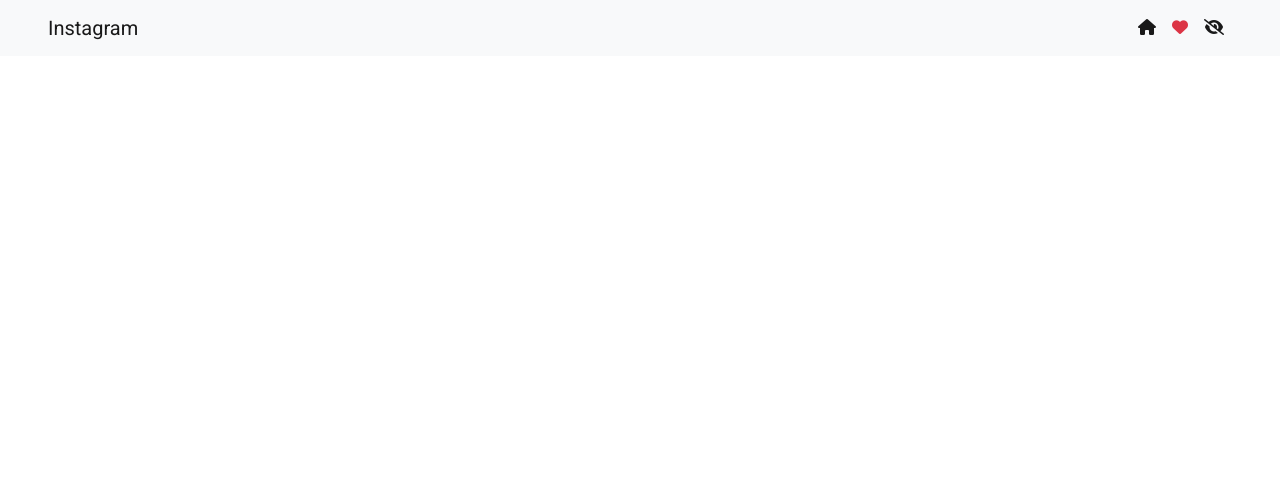
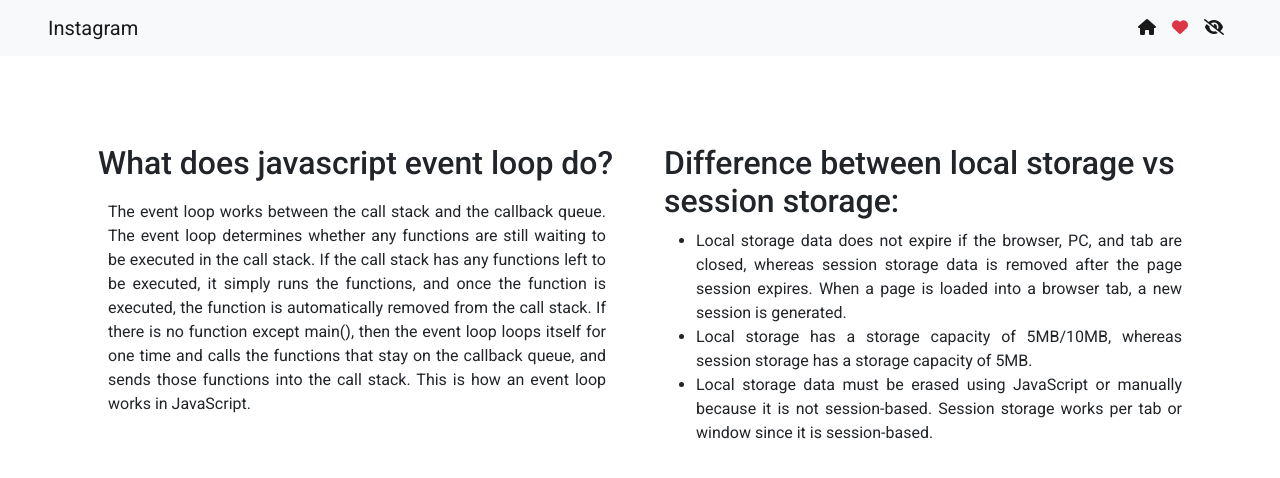
Before and after one commit to Samira-Shajahan-Borsha/insta-gram, a plain HTML site: page index.html in a window 1280 px wide. Drawn offline with nearby package versions, Linux system fonts and the light colour scheme; no server answers.

Commit message:
two ques ans added

```diff
--- a/index.html
+++ b/index.html
@@ -1,5 +1,6 @@
 <!DOCTYPE html>
 <html lang="en">
+
 <head>
     <meta charset="UTF-8" />
     <meta http-equiv="X-UA-Compatible" content="IE=edge" />
@@ -7,49 +8,28 @@
     <title>Instagram</title>
     <link rel="stylesheet" href="./css/style.css" />
     <!-- Latest compiled and minified CSS -->
-        <link
-            href="https://cdn.jsdelivr.net/npm/bootstrap@5.1.3/dist/css/bootstrap.min.css"
-            rel="stylesheet"
-            integrity="sha384-1BmE4kWBq78iYhFldvKuhfTAU6auU8tT94WrHftjDbrCEXSU1oBoqyl2QvZ6jIW3"
-            crossorigin="anonymous"
-        />
+    <link href="https://cdn.jsdelivr.net/npm/bootstrap@5.1.3/dist/css/bootstrap.min.css" rel="stylesheet"
+        integrity="sha384-1BmE4kWBq78iYhFldvKuhfTAU6auU8tT94WrHftjDbrCEXSU1oBoqyl2QvZ6jIW3" crossorigin="anonymous" />
 
     <!-- google Montserrat  font  -->
     <link rel="preconnect" href="https://fonts.googleapis.com" />
     <link rel="preconnect" href="https://fonts.gstatic.com" crossorigin />
-        <link
-            href="https://fonts.googleapis.com/css2?family=Montserrat:wght@300;400;500&display=swap"
-            rel="stylesheet"
-        />
-        <link
-            rel="stylesheet"
-            href="https://cdnjs.cloudflare.com/ajax/libs/font-awesome/6.0.0/css/all.min.css"
+    <link href="https://fonts.googleapis.com/css2?family=Montserrat:wght@300;400;500&display=swap" rel="stylesheet" />
+    <link rel="stylesheet" href="https://cdnjs.cloudflare.com/ajax/libs/font-awesome/6.0.0/css/all.min.css"
         integrity="sha512-9usAa10IRO0HhonpyAIVpjrylPvoDwiPUiKdWk5t3PyolY1cOd4DSE0Ga+ri4AuTroPR5aQvXU9xC6qOPnzFeg=="
-            crossorigin="anonymous"
-            referrerpolicy="no-referrer"
-        />
+        crossorigin="anonymous" referrerpolicy="no-referrer" />
 </head>
 
 <body>
     <header>
         <nav class="navbar navbar-expand-lg navbar-light bg-light px-5">
             <a class="navbar-brand" href="#">Instagram</a>
-                <button
-                    class="navbar-toggler"
-                    type="button"
-                    data-toggle="collapse"
-                    data-target="#navbarSupportedContent"
-                    aria-controls="navbarSupportedContent"
-                    aria-expanded="false"
-                    aria-label="Toggle navigation"
-                >
+            <button class="navbar-toggler" type="button" data-toggle="collapse" data-target="#navbarSupportedContent"
+                aria-controls="navbarSupportedContent" aria-expanded="false" aria-label="Toggle navigation">
                 <span class="navbar-toggler-icon"></span>
             </button>
 
-                <div
-                    class="collapse navbar-collapse justify-content-end"
-                    id="navbarSupportedContent"
-                >
+            <div class="collapse navbar-collapse justify-content-end" id="navbarSupportedContent">
                 <ul class="navbar-nav mr-auto">
                     <li class="nav-link active" role="button" onclick="switchTab( 'posts' )">
                         <i class="fa-solid fa-house"></i>
@@ -81,11 +61,44 @@
             <div id="reportedPost">
 
             </div>
+        </div><br><br><br>
+        <section class="container mx-auto" id="ques-answer">
+            <div class="row row-cols-1 row-cols-md-2 g-3 g-md-5">
+                <div class="col">
+                    <h2>What does javascript event loop do?</h2>
+                    <p style="text-align: justify; padding: 10px;">The event loop works between the call stack and the
+                        callback queue. The event loop determines whether any functions are still waiting to be executed in
+                        the call stack. If the call stack has any functions left to be executed, it simply runs the
+                        functions, and once the function is executed, the function is automatically removed from the call
+                        stack. If there is no function except main(), then the event loop loops itself for one time and
+                        calls the functions that stay on the callback queue, and sends those functions into the call stack.
+                        This is how an event loop works in JavaScript.</p>
                 </div>
+                <div class="col">
+                    <h2>Difference between local storage vs session storage: </h2>
+                    <ul>
+                        <li style="text-align: justify;">Local storage data does not expire if the browser, PC, and tab are
+                            closed, whereas session
+                            storage data is removed after the page session expires. When a page is loaded into a browser
+                            tab, a new session is generated.</li>
+                        <li style="text-align: justify;">Local storage has a storage capacity of 5MB/10MB, whereas session
+                            storage has a storage capacity
+                            of 5MB.</li>
+                        <li style="text-align: justify;">Local storage data must be erased using JavaScript or manually
+                            because it is not session-based.
+                            Session
+                            storage works per tab or window since it is session-based.</li>
+                    </ul>
+                </div>
+            </div>
+        </section>
     </main>
+
+
     <footer></footer>
 
     <!-- add javascript  file  -->
     <script src="./js/app.js"></script>
 </body>
+
 </html>
--- a/js/app.js
+++ b/js/app.js
@@ -33,16 +33,19 @@ const displayContent = (text) => {
 const switchTab = (id) => {
   if (id === "posts") {
     document.getElementById("posts").style.display = "grid";
+    document.getElementById('ques-answer').style.display = 'block';
     document.getElementById("liked").style.display = "none";
     document.getElementById("reported").style.display = "none";
   } else if (id === "liked") {
     document.getElementById("liked").style.display = "block";
+    document.getElementById('ques-answer').style.display = 'none';
     document.getElementById("posts").style.display = "none";
     document.getElementById("reported").style.display = "none";
 
     displayLikedPosts();
   } else {
     document.getElementById("reported").style.display = "block";
+    document.getElementById('ques-answer').style.display = 'none';
     document.getElementById("posts").style.display = "none";
     document.getElementById("liked").style.display = "none";
 
@@ -51,7 +54,6 @@ const switchTab = (id) => {
 };
 
 const createPost = (post) => {
-  console.log(post)
   const image = post.image;
   const div = document.createElement("article");
   div.classList.add("post");
@@ -143,6 +145,7 @@ const showPosts = (posts) => {
 };
 
 const displayLikedPosts = () => {
+  document.getElementById("liked").textContent = '';
   const likedPosts = getLikedPosts();
   likedPosts.forEach((post) => {
     const div = createPost(post);
```
Lines whose indentation alone changed are shown as unchanged.
